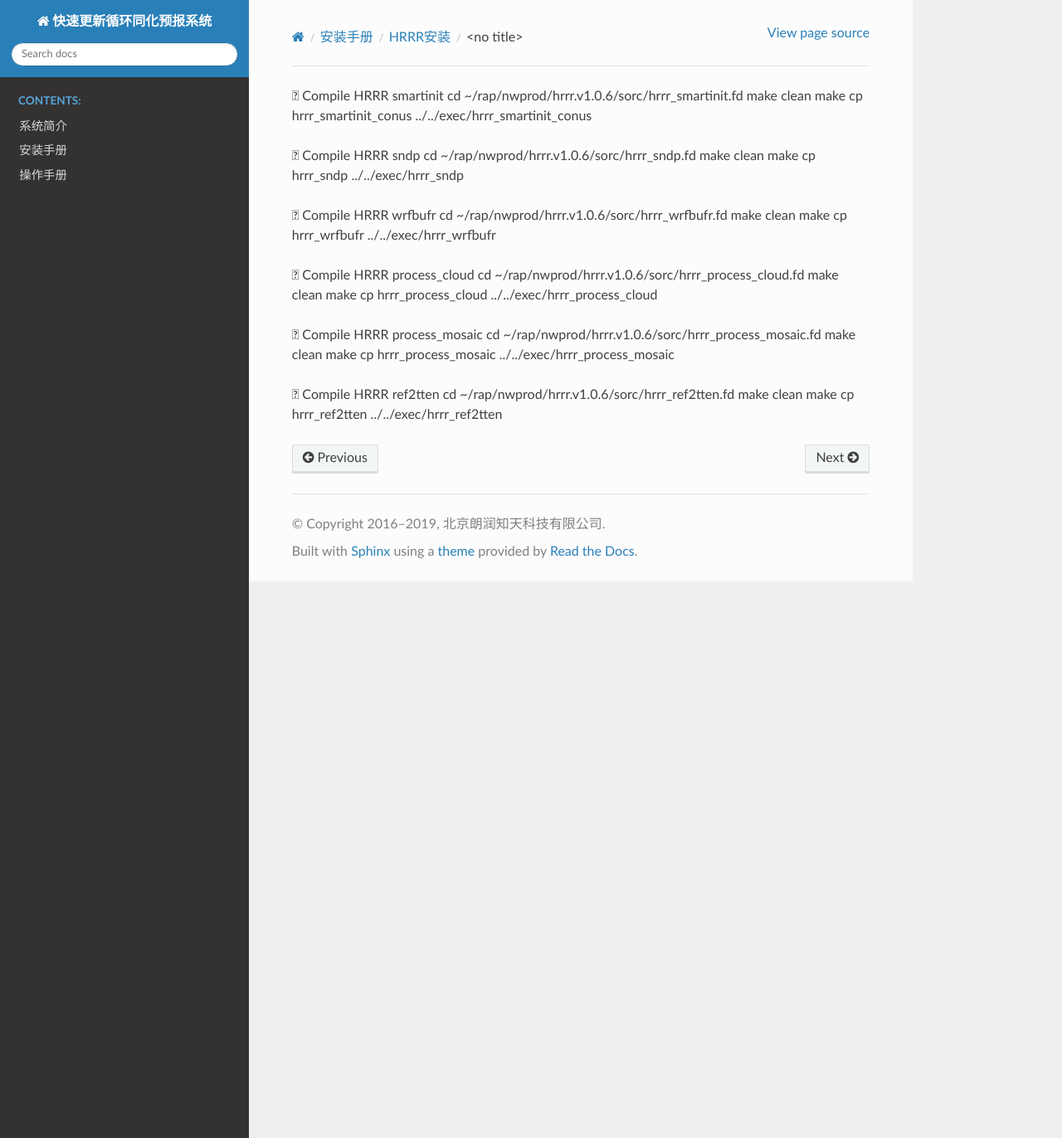
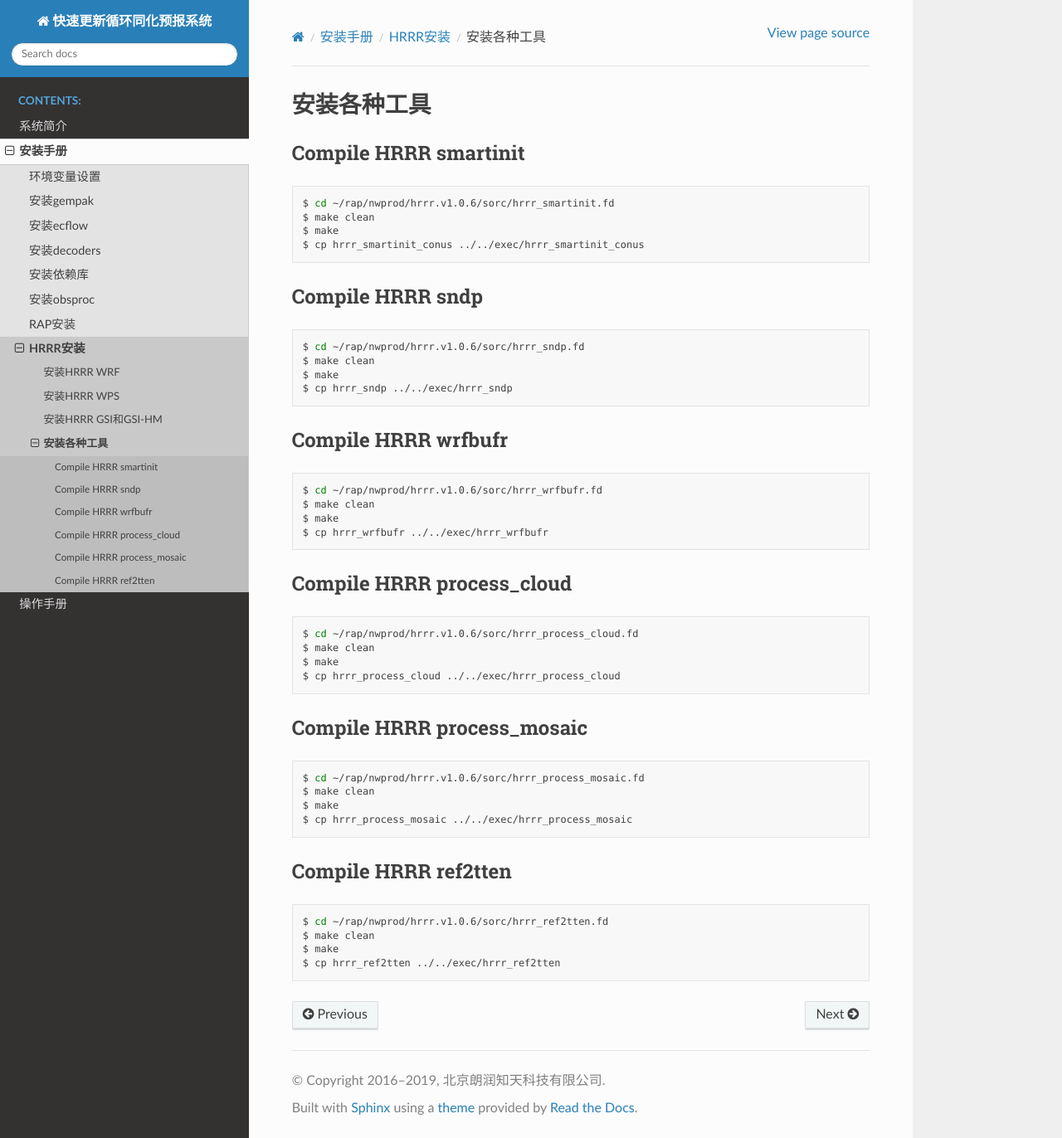
Before and after one commit to Weatherhub/rapdoc, a Sphinx documentation site: the page built from source/installation/hrrr/utils.rst, in a window 1280 px wide and 1372 px high. Shown: the whole window at 83% size. Built offline with Sphinx 7.4.7 and the Read the Docs theme 2.0.0, drawn with Linux system fonts in a browser that asks for light colours.

Commit message:
Formatting

```diff
--- a/source/installation/hrrr/utils.rst
+++ b/source/installation/hrrr/utils.rst
@@ -1,35 +1,62 @@
-	Compile HRRR smartinit
-cd ~/rap/nwprod/hrrr.v1.0.6/sorc/hrrr_smartinit.fd
-make clean
-make
-cp hrrr_smartinit_conus ../../exec/hrrr_smartinit_conus
+安装各种工具
+===========
 
-	Compile HRRR sndp
-cd ~/rap/nwprod/hrrr.v1.0.6/sorc/hrrr_sndp.fd
-make clean
-make
-cp hrrr_sndp ../../exec/hrrr_sndp
+Compile HRRR smartinit
+-----------------------
 
-	Compile HRRR wrfbufr
-cd ~/rap/nwprod/hrrr.v1.0.6/sorc/hrrr_wrfbufr.fd
-make clean
-make
-cp hrrr_wrfbufr ../../exec/hrrr_wrfbufr
+.. code-block:: bash
 
-	Compile HRRR process_cloud
-cd ~/rap/nwprod/hrrr.v1.0.6/sorc/hrrr_process_cloud.fd
-make clean
-make
-cp hrrr_process_cloud ../../exec/hrrr_process_cloud
+    $ cd ~/rap/nwprod/hrrr.v1.0.6/sorc/hrrr_smartinit.fd
+    $ make clean
+    $ make
+    $ cp hrrr_smartinit_conus ../../exec/hrrr_smartinit_conus
 
-	Compile HRRR process_mosaic
-cd ~/rap/nwprod/hrrr.v1.0.6/sorc/hrrr_process_mosaic.fd
-make clean
-make
-cp hrrr_process_mosaic ../../exec/hrrr_process_mosaic
+Compile HRRR sndp
+-----------------------
 
-	Compile HRRR ref2tten
-cd ~/rap/nwprod/hrrr.v1.0.6/sorc/hrrr_ref2tten.fd
-make clean
-make
-cp hrrr_ref2tten ../../exec/hrrr_ref2tten
+.. code-block:: bash
+
+    $ cd ~/rap/nwprod/hrrr.v1.0.6/sorc/hrrr_sndp.fd
+    $ make clean
+    $ make
+    $ cp hrrr_sndp ../../exec/hrrr_sndp
+
+Compile HRRR wrfbufr
+-----------------------
+
+.. code-block:: bash
+
+    $ cd ~/rap/nwprod/hrrr.v1.0.6/sorc/hrrr_wrfbufr.fd
+    $ make clean
+    $ make
+    $ cp hrrr_wrfbufr ../../exec/hrrr_wrfbufr
+
+Compile HRRR process_cloud
+-----------------------
+
+.. code-block:: bash
+
+    $ cd ~/rap/nwprod/hrrr.v1.0.6/sorc/hrrr_process_cloud.fd
+    $ make clean
+    $ make
+    $ cp hrrr_process_cloud ../../exec/hrrr_process_cloud
+
+Compile HRRR process_mosaic
+-----------------------
+
+.. code-block:: bash
+
+    $ cd ~/rap/nwprod/hrrr.v1.0.6/sorc/hrrr_process_mosaic.fd
+    $ make clean
+    $ make
+    $ cp hrrr_process_mosaic ../../exec/hrrr_process_mosaic
+
+Compile HRRR ref2tten
+-----------------------
+
+.. code-block:: bash
+
+    $ cd ~/rap/nwprod/hrrr.v1.0.6/sorc/hrrr_ref2tten.fd
+    $ make clean
+    $ make
+    $ cp hrrr_ref2tten ../../exec/hrrr_ref2tten
```
Also changed, not shown: source/installation/hrrr/gsi.rst (+14 -12 lines), source/installation/hrrr/wps.rst (+14 -12 lines), source/installation/hrrr/wrf.rst (+11 -9 lines), source/installation/hrrr/wrfpost.rst (+6 -4 lines), source/installation/rap/gsi.rst (+12 -10 lines).
